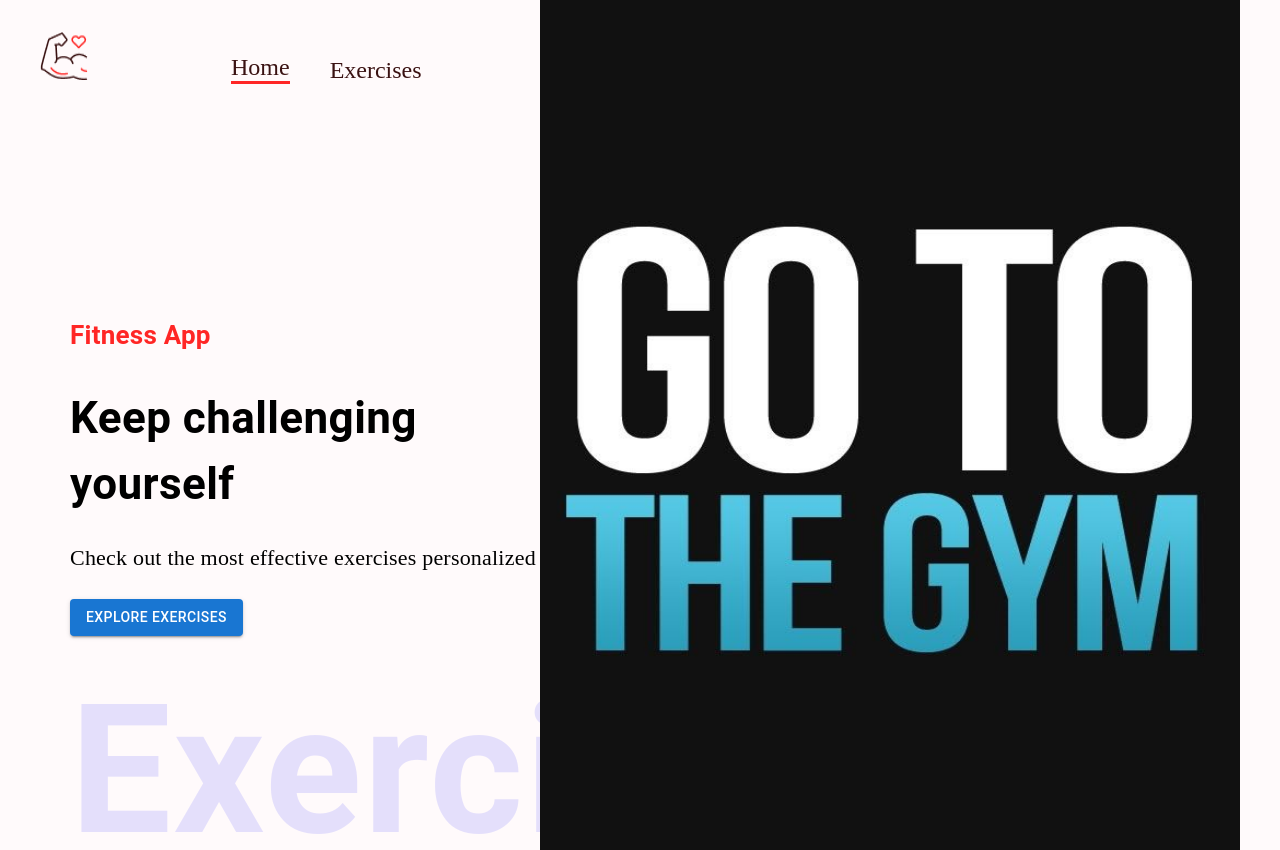
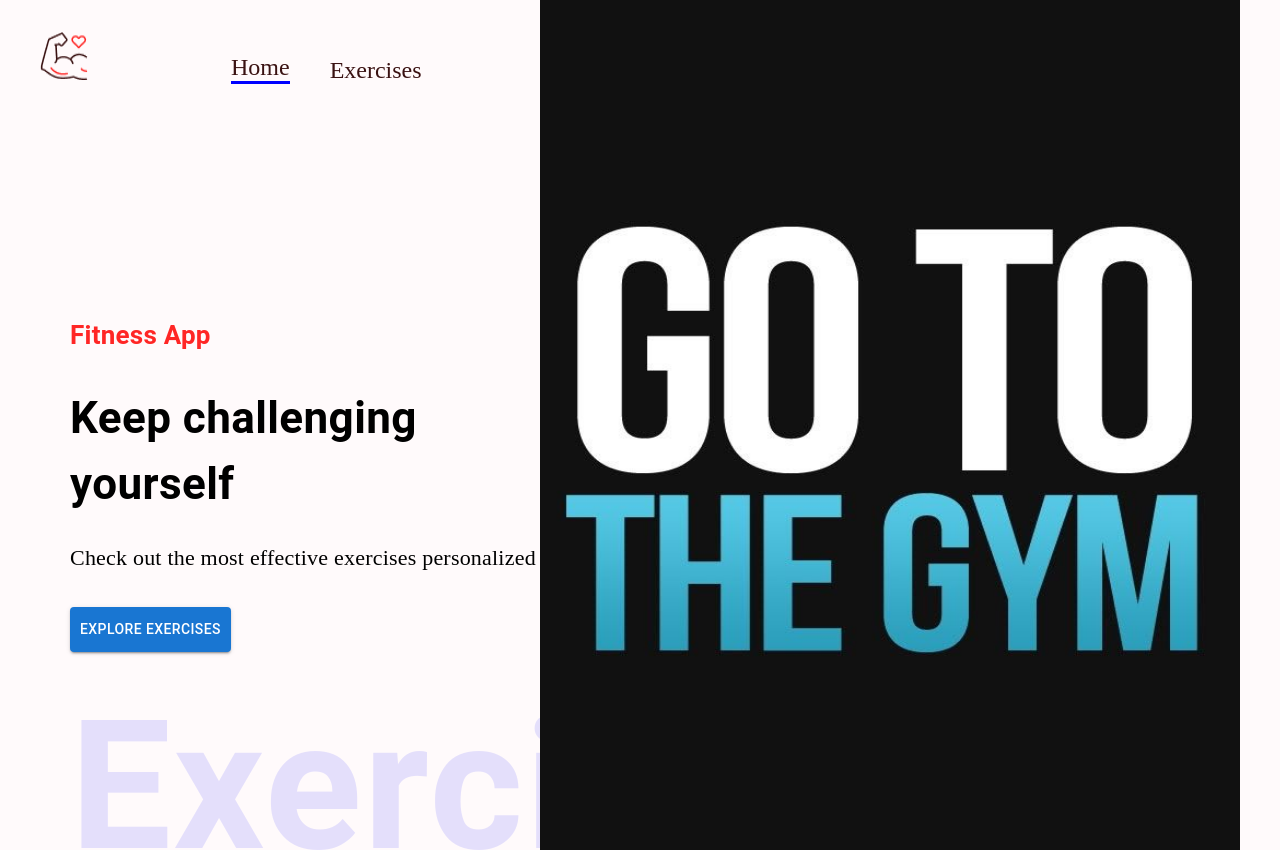
Before and after one commit to bokigolic/gym-exercises-app, a React (Create React App) app in the folder gym-app/: page / in a window 1280 px wide. Shown: the top 850 px of the page. Built offline with nearby package versions, Linux system fonts and the light colour scheme.

Commit message:
home page done

```diff
--- a/gym-app/src/components/HeroBanner.js
+++ b/gym-app/src/components/HeroBanner.js
@@ -11,10 +11,10 @@ const HeroBanner = () => {
         Keep challenging <br />
         yourself
       </Typography>
-      <Typography fontSize="22px" fontFamily="Alegreya" lineHeight="35px" mb={3}>
+      <Typography fontSize="22px" fontFamily="Alegreya" lineHeight="35px" mb={4}>
         Check out the most effective exercises personalized to you
       </Typography>
-      <Button variant="contained" href="#exercises">Explore Exercises</Button>
+      <Button variant="contained" href="#exercises" sx={{padding:'10px'}}>Explore Exercises</Button>
       <Typography fontWeight={600} color="blue" sx={{ opacity: '0.1', display: { lg: 'block', xs: 'none' }, fontSize: '180px' }}>
         Exercise
       </Typography>
--- a/gym-app/src/components/Navbar.js
+++ b/gym-app/src/components/Navbar.js
@@ -17,7 +17,7 @@ const Navbar = () => {
         fontSize="24px"
         alignItems="flex-end"
       >
-        <Link to="/" style={{ textDecoration: 'none', color: '#3A1212', borderBottom: '3px solid #FF2625' }}>Home</Link>
+        <Link to="/" style={{ textDecoration: 'none', color: '#3A1212', borderBottom: '3px solid blue' }}>Home</Link>
         <a href="#exercises" style={{ textDecoration: 'none', color: '#3A1212' }}>Exercises</a>
       </Stack>
     </Stack>
```
